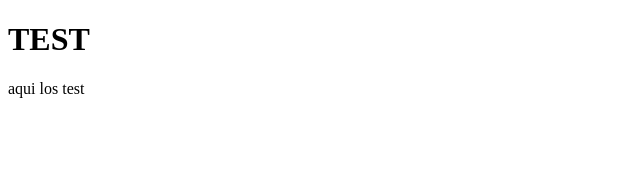
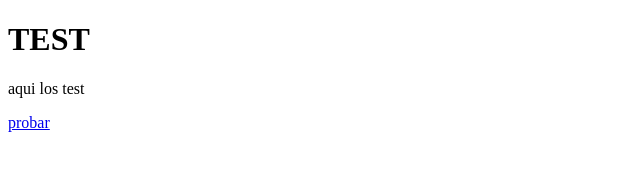
Before and after one commit to tvbld/test7z, a plain HTML site: page index.html in a window 1280 px wide. Shown: the full height of the page, 0-640 px from the left. Drawn offline with Linux system fonts and the light colour scheme.

Commit message:
Add files via upload

```diff
--- a/index.html
+++ b/index.html
@@ -3,5 +3,6 @@
 <body>
 <h1>TEST</h1>
 <p>aqui los test</p>
+<a href="4beg.html">probar</a>
 </body>
 </html>
```
